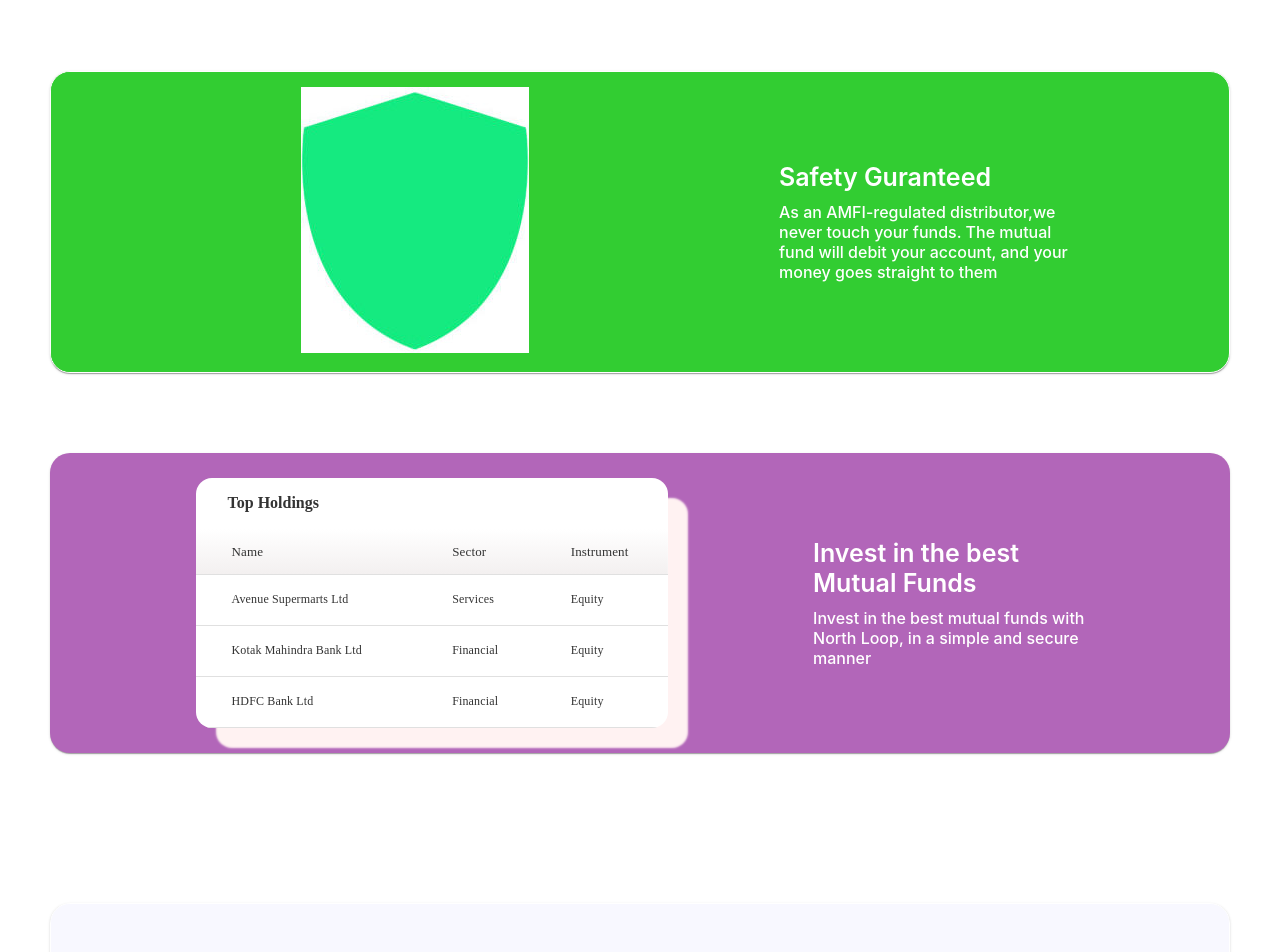
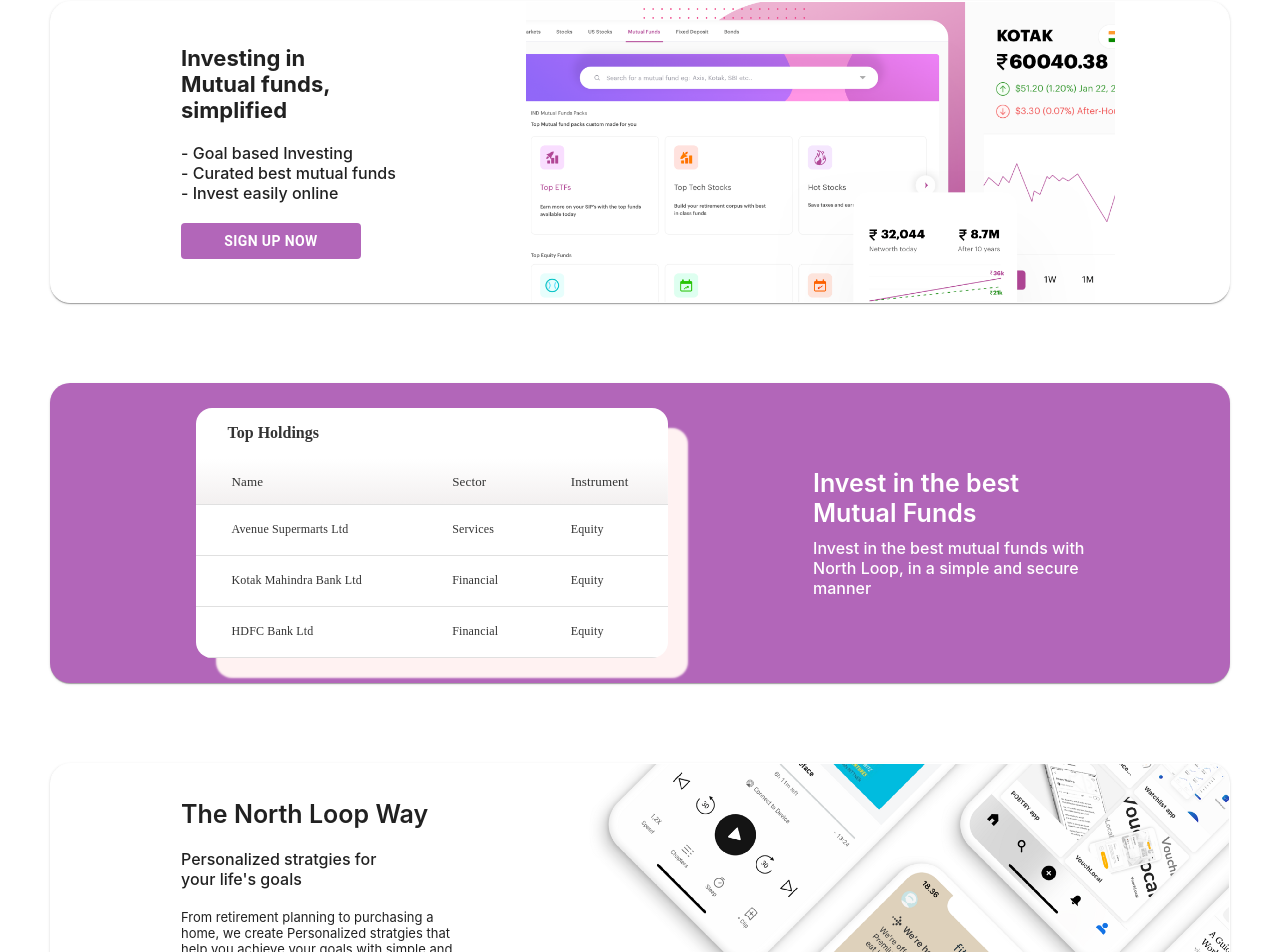
Before and after one commit to Reetika12/north_loop-app, a React (Create React App) app: page / in a window 1280 px wide. Shown: the part 79-1031 px from the top of the page. Built offline with nearby package versions, Linux system fonts and the light colour scheme.

Commit message:
added mutual investcard of first card

```diff
--- a/src/App.js
+++ b/src/App.js
@@ -1,8 +1,9 @@
-import FreeAccessCard from './Container/FreeAccessCard'
+import ParentCard from './Container/ParentCard'
+
 function App() {
   return (
     <div className="App">
-      <FreeAccessCard />
+      <ParentCard />
     </div>
   );
 }
--- a/src/Components/CardLayout.js
+++ b/src/Components/CardLayout.js
@@ -51,7 +51,7 @@
         backgroundColor: '#b266b9',
         justifyContent: 'space-evenly',
         flex: 1,
-        margin: '50px 50px',
+        margin: '0px 50px',
         display: 'flex',
         flexDirection: 'row',
         alignItems: 'center',
@@ -70,8 +70,8 @@
         borderRadius: '20px'
     },
     progressStyle:{
-        marginTop: '150px',
-        backgroundColor: 'ghostwhite',
+        marginTop: '80px',
+        backgroundColor: '#fff',
         flex: 1,
         margin: '50px 50px',
         display: 'flex',
--- /dev/null
+++ b/src/Container/MutualFundCard.js
@@ -0,0 +1,42 @@
+import React, { Component } from 'react'
+import CardLayout from '../Components/CardLayout';
+import Button from '@material-ui/core/Button';
+import '../Styles/InvestmentCard.css'
+
+
+class MutualFundCard extends Component {
+
+    render() {
+        return (
+                <CardLayout progressbar style={{ justifyContent: 'space-between'}} >
+                 <div className="mutualFundWay">
+                    <div className="mutualfindKotak">
+                            Investing in
+                            <br/>
+                            Mutual funds,
+                            <br/>
+                            simplified
+                        </div>
+                    <div className="goalBasedText">
+                            - Goal based Investing
+                            <br />
+                            - Curated best mutual funds
+                            <br/>
+                            - Invest easily online
+                        </div>
+                        <Button
+                            style={{ color: '#fff', width: '180px', backgroundColor: '#b266b9', fontWeight: '600' }}
+                            onClick={this.handleSubmitButtonAction}
+                        >
+                            SIGN UP NOW
+                        </Button>
+                    </div>
+                <div className="kotakImgStyle">
+                        <img style={{ backgroundColor: '#32CD32',width:'100%'}} src={require('../Img/mutualfundN.png').default} alt="" />
+                    </div>
+                </CardLayout >
+        )
+    }
+}
+
+export default MutualFundCard
--- /dev/null
+++ b/src/Container/NorthLoopWayCard.js
@@ -0,0 +1,47 @@
+import React, { Component } from 'react'
+import CardLayout from '../Components/CardLayout';
+import Button from '@material-ui/core/Button';
+import '../Styles/InvestmentCard.css'
+
+
+class NorthLoopWayCard extends Component {
+
+  render() {
+        return (
+            <div >
+                <CardLayout progressbar >
+                    <div className="northloopWay">
+                        <div className="northLoopWayTitle">
+                            The North Loop Way
+                        </div>
+                        <div className="personalisedText">
+                            Personalized stratgies for
+                            <br/>
+                             your life's goals
+                        </div>
+                        <div className="personalizedsmallerText">
+                            From retirement planning to purchasing a
+                                <br />
+                            home, we create Personalized stratgies that
+                             <br/>
+                             help you achieve your goals with simple and
+                             <br/>
+                             easy-to-follow investment plans
+                            </div>
+                        <Button
+                            style={{ color: '#fff', width: '180px', backgroundColor: '#b266b9', fontWeight: '600' }}
+                            onClick={this.handleSubmitButtonAction}
+                        >
+                            CHECK OUT PLANS
+                        </Button>
+                    </div>
+                    <div style={{width:'30%'}}>
+                       <img style={{ backgroundColor: '#32CD32' }} src={require('../Img/mobileImg.png').default} alt="" />
+                    </div>
+                </CardLayout >
+            </div>
+        )
+    }
+}
+
+export default NorthLoopWayCard
--- a/src/Container/FreeAccessCard.js
+++ b/src/Container/ParentCard.js
@@ -5,13 +5,19 @@
 import InvestmentCard from './InvestmentCard'
 import BestMutualFundCard from './BestMutualFundCard'
 import SafetyGurantyCard from './SafetyGurantyCard'
-class AddRequisite extends Component {
+import NorthLoopWayCard from './NorthLoopWayCard'
+import MutualFundCard from './MutualFundCard'
+
+
+class ParentCard extends Component {
 
     render() {
         return (
             <React.Fragment>
+                <MutualFundCard/>
+                <BestMutualFundCard />
+                <NorthLoopWayCard/>
                 <SafetyGurantyCard />
-                <BestMutualFundCard/>
                 <InvestmentCard/>
                 <CardLayout >
                     <div className="cardStyle">
@@ -34,4 +40,4 @@
 }
 
 
-export default AddRequisite
+export default ParentCard
--- a/src/Styles/InvestmentCard.css
+++ b/src/Styles/InvestmentCard.css
@@ -43,6 +43,11 @@
   display: flex;
   flex-direction: column;
 }
+.northloopWay{
+   display: flex;
+   flex-direction: column;
+   padding: 50px 130px;
+}
 .investInMutual{
   display: flex;
   flex-direction: column;
@@ -50,6 +55,35 @@
 .trackTitle{
   font-size: 25px;
   font-weight: 600;
+}
+.northLoopWayTitle{
+  font-size: 25px;
+  font-weight: 600;
+}
+.mutualfindKotak{
+  font-size: 22px;
+  font-weight: bold;
+  /* font-weight: 900; */
+  /* font-family: 'Gotham Book'; */
+}
+.mutualFundWay{
+   display: flex;
+   flex-direction: column;
+   padding: 0px 130px;
+}
+.personalisedText{
+    padding-top: 20px;
+    font-size: 16px;
+    font-weight: 500;
+}
+.goalBasedText{
+    padding: 20px 0px;
+    font-size: 16px;
+    font-weight: 500;
+}
+.personalizedsmallerText{
+  padding: 20px 0px;
+  font-size: 13px;
 }
 .mutualfindTitle{
    color:#fff;
@@ -112,3 +146,7 @@
       font-weight: 600;
       color:#fff;
   }
+  .kotakImgStyle{
+    width: 50%;
+    height: -webkit-fill-available;
+  }
```
Also changed, not shown: src/Img/mobileImg.png (added), src/Img/mutualfundN.png (added).
